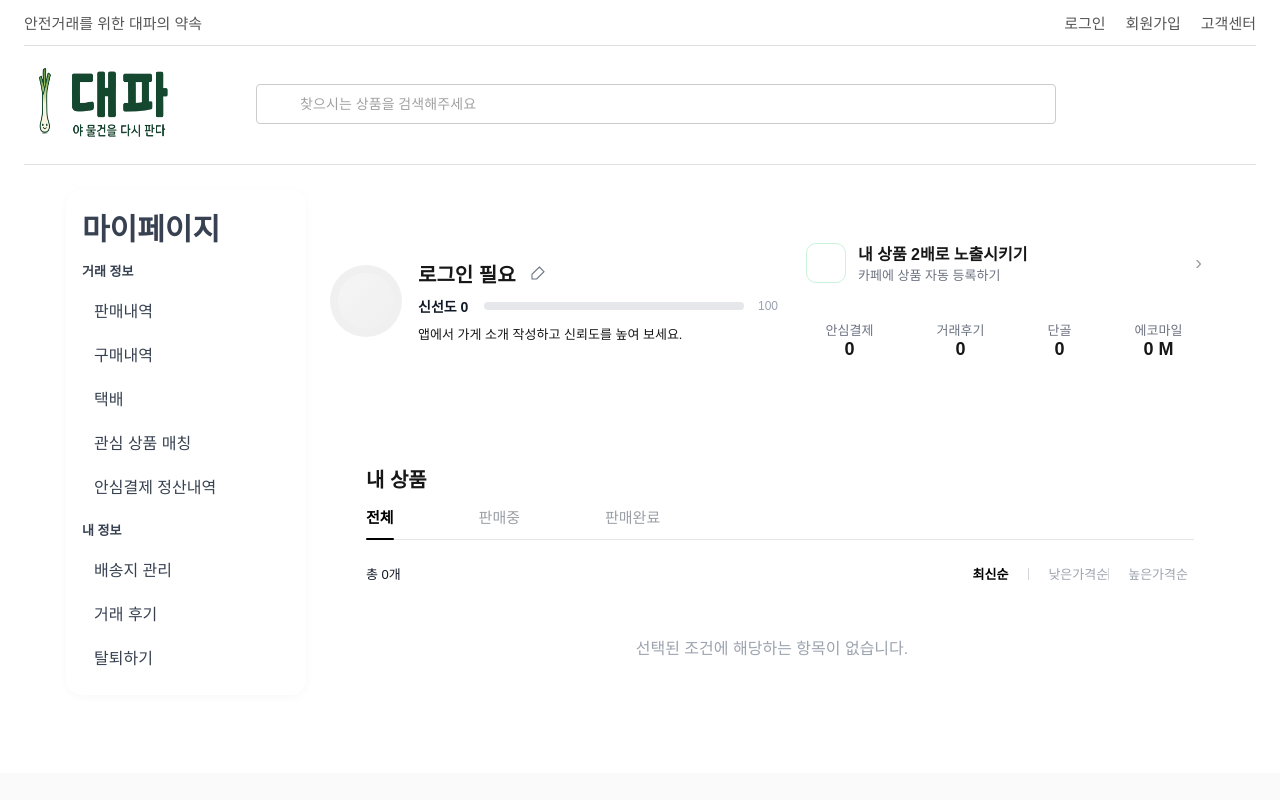
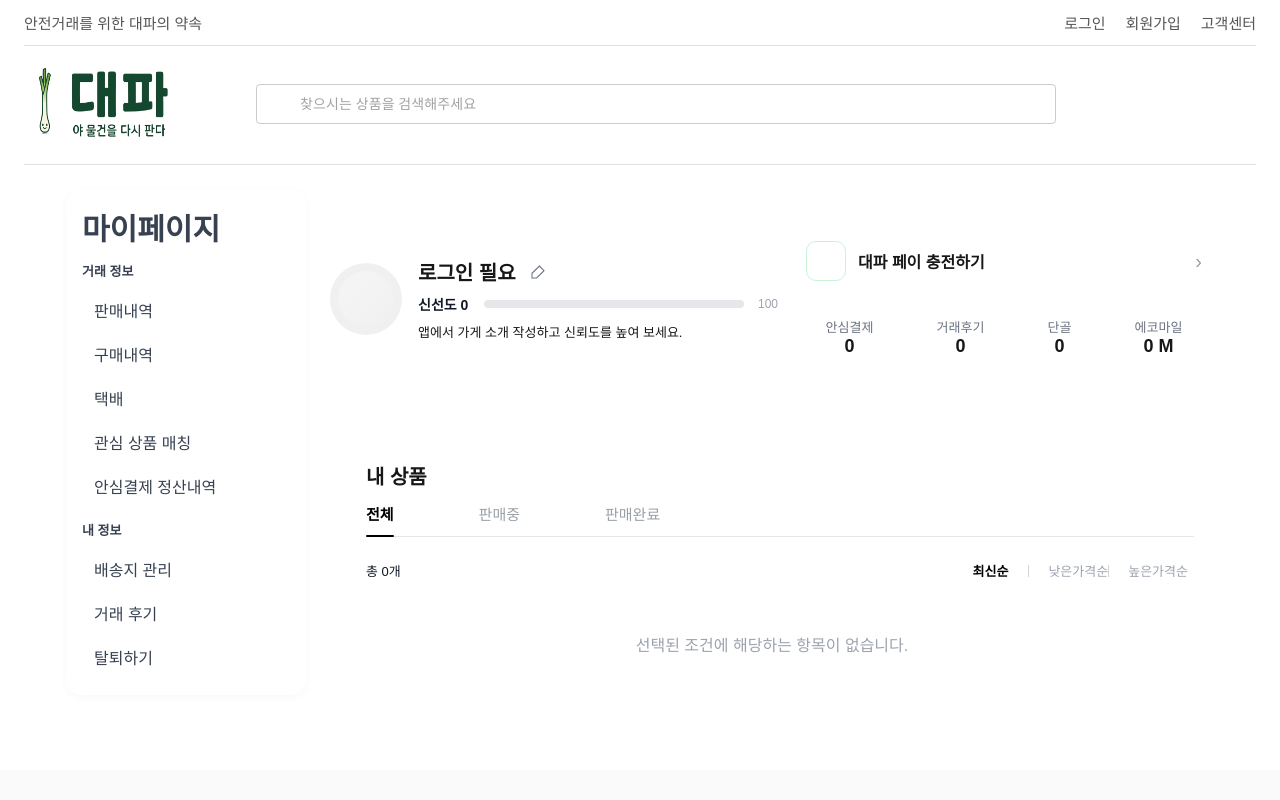
Before and after one commit to Zerolight90/DAEPA_Market_Frontend, a Next.js app: page /mypage in a window 1280 px wide. Shown: the top 800 px of the page. Built offline with nearby package versions, Linux system fonts and the light colour scheme; some icons are missing.

Commit message:
Update page.js

```diff
--- a/src/app/mypage/page.js
+++ b/src/app/mypage/page.js
@@ -356,15 +356,10 @@ export default function MyPage() {
                     </div>
 
                     <div className={styles.headerRight}>
-                        <Link href="/mypage/connect-cafe" className={styles.bannerCard}>
+                        <Link href="/payCharge" className={styles.bannerCard}>
                             <div className={styles.bannerIcon} aria-hidden />
-                            <div className={styles.bannerText}>
-                                <strong>내 상품 2배로 노출시키기</strong>
-                                <span>카페에 상품 자동 등록하기</span>
-                            </div>
-                            <span className={styles.bannerArrow} aria-hidden>
-                ›
-              </span>
+                            <div className={styles.bannerText}><strong>대파 페이 충전하기</strong></div>
+                            <span className={styles.bannerArrow} aria-hidden>›</span>
                         </Link>
 
                         <ul className={styles.metricRow}>
```
